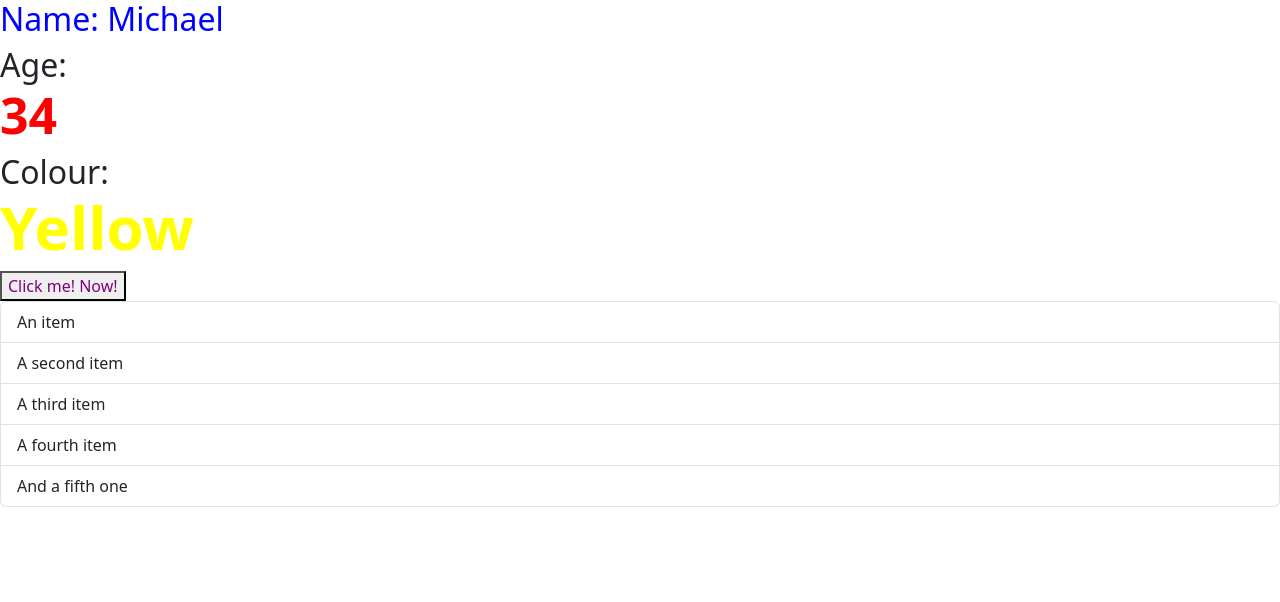
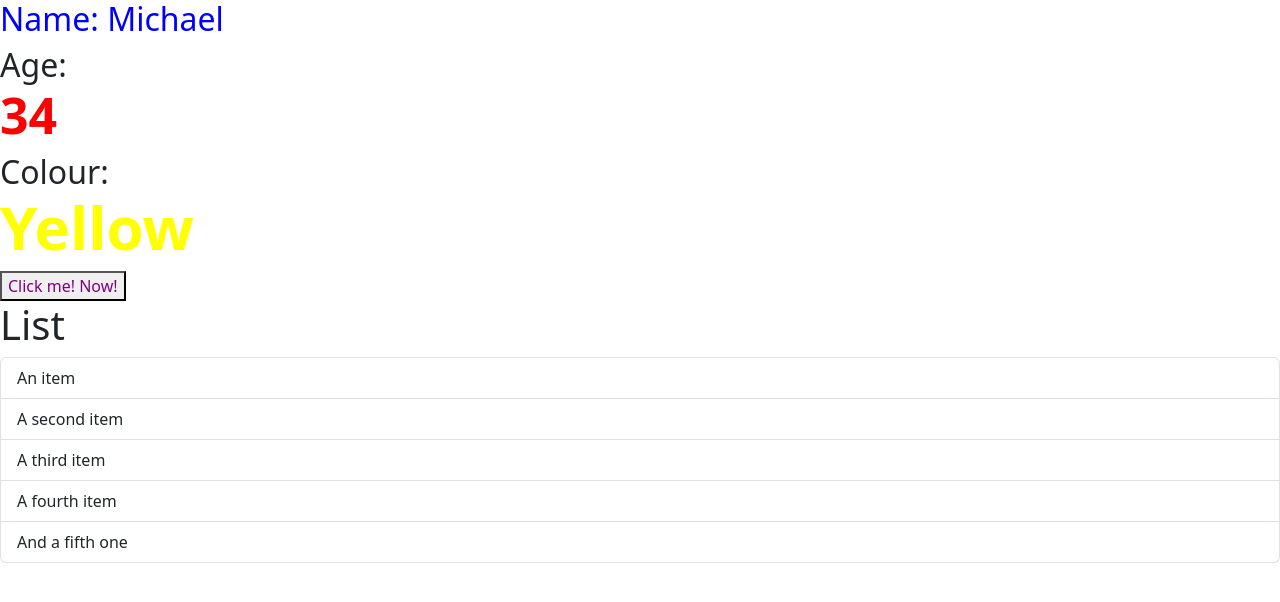
Before and after one commit to mlemoine28/whatgame2play2, a React (Vite) app: page / in a window 1280 px wide. Shown: the top 602 px of the page. Built offline with nearby package versions, Linux system fonts and the light colour scheme.

Commit message:
added heading

```diff
--- a/src/Components/ListGroup/ListGroup.jsx
+++ b/src/Components/ListGroup/ListGroup.jsx
@@ -1,5 +1,8 @@
 function ListGroup() {
   return (
+    <div>
+      {/*Instead of <div>, you can just do <> and </> if you want. */}
+      <h1>List</h1>
       <ul className="list-group">
         <li className="list-group-item">An item</li>
         <li className="list-group-item">A second item</li>
@@ -7,6 +10,7 @@ function ListGroup() {
         <li className="list-group-item">A fourth item</li>
         <li className="list-group-item">And a fifth one</li>
       </ul>
+    </div>
   );
 }
 export default ListGroup;
```
Lines whose indentation alone changed are shown as unchanged.
